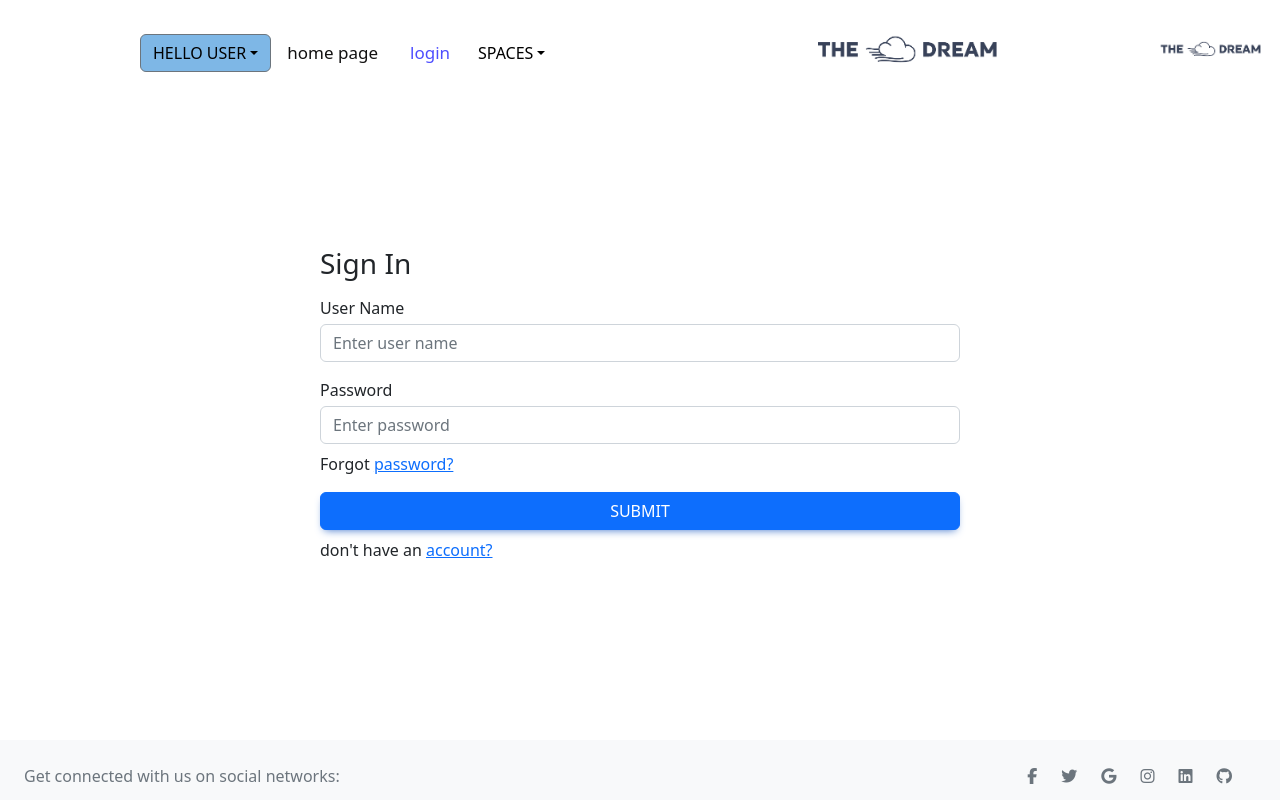
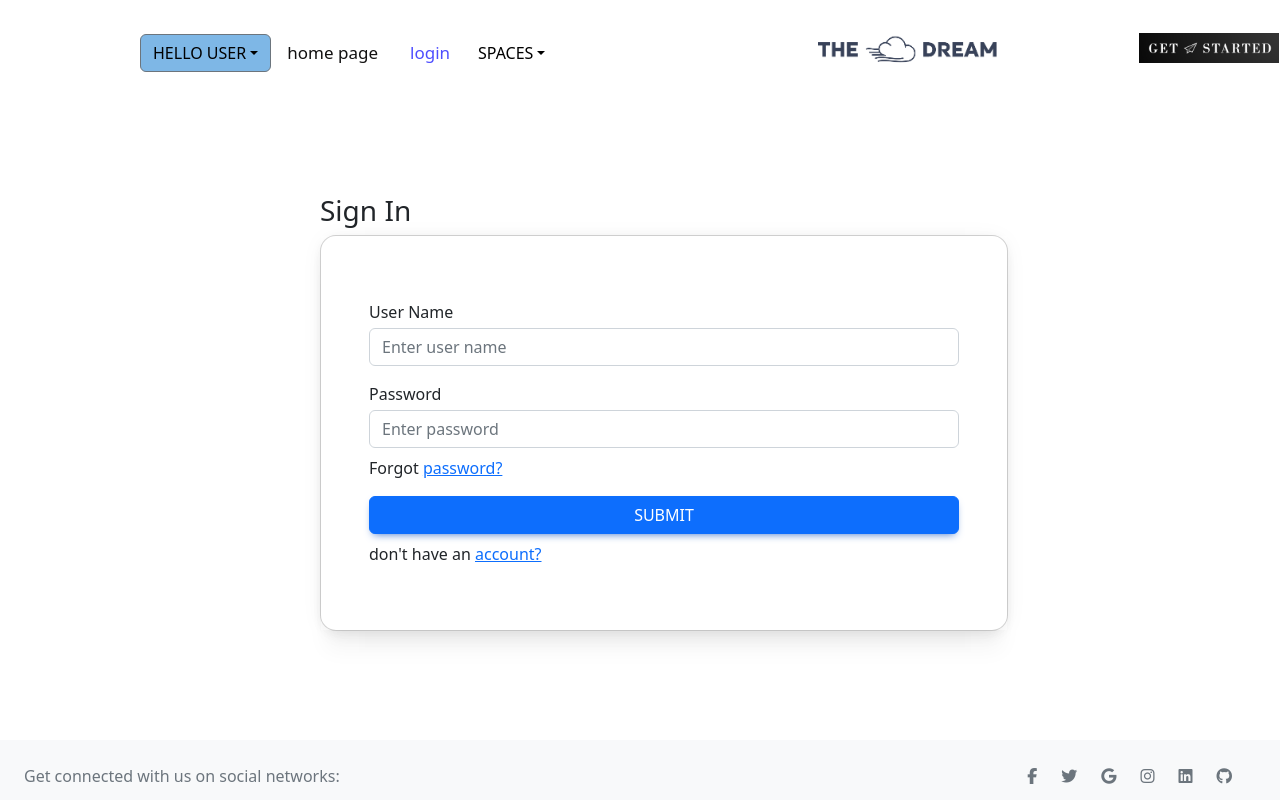
Before and after one commit to mayazini/theDreamTestOne, a React (Create React App) app: page /login in a window 1280 px wide. Shown: the top 800 px of the page. Built offline with nearby package versions, Linux system fonts and the light colour scheme.

Commit message:
get started img

```diff
--- a/src/components/Navbar.js
+++ b/src/components/Navbar.js
@@ -2,9 +2,11 @@ import React from 'react'
 import { Nav, NavLink, NavMenu }
     from "./NavbarElements";
   import Dropdown from 'react-bootstrap/Dropdown';
-import DropdownButton from 'react-bootstrap/DropdownButton';
+  import { MDBContainer, MDBRow, MDBCol } from 'mdb-react-ui-kit';
+
 import './../style.css';
 import Logo from ".././images/logo.png";
+import GetStarted from ".././images/getStarted.jpeg";
 function Navbar() {
   return (
     <>
@@ -49,7 +51,9 @@ function Navbar() {
         <img src={Logo} alt="logo img" className="logo"/>
         </td>
         <td style={{width:"1%"}}>
-        <img src={Logo} alt="logo img" className="logo"/>
+        <a href="../register" rel="noreferrer">
+        <img src={GetStarted} alt="Coding Beauty logo" className="logo" style={{borderRadius: "0"}}></img>
+      </a>
         </td>
       </tr>
     </table>
--- a/src/pages/login.js
+++ b/src/pages/login.js
@@ -4,12 +4,17 @@ import "bootstrap/dist/css/bootstrap.min.css"
 
 function Login() {
   return (
+
     <div className="content-wrapper">
 
      <div class="col-lg-6 mb-5 mb-lg-0">
     <form className="Auth-form">
       <div className="Auth-form-content">
         <h3 className="Auth-form-title">Sign In</h3>
+        <div style={{background: "hsla(0, 0%, 100%, 0.55",
+      backdropFilter: "blur(30px)",
+      zIndex: "1"}}className="card rounded-7 me-lg-n5">
+      <div className="card-body p-lg-5 shadow-5">
         <div className="form-group mt-3">
           <label>User Name</label>
           <input
@@ -38,6 +43,8 @@ function Login() {
         don't have an <a href="./register">account? </a>
         </p>
       </div>
+      </div>
+      </div>
     </form>
   </div>
   </div>
```
Also changed, not shown: src/images/getStarted.jpeg (added).
